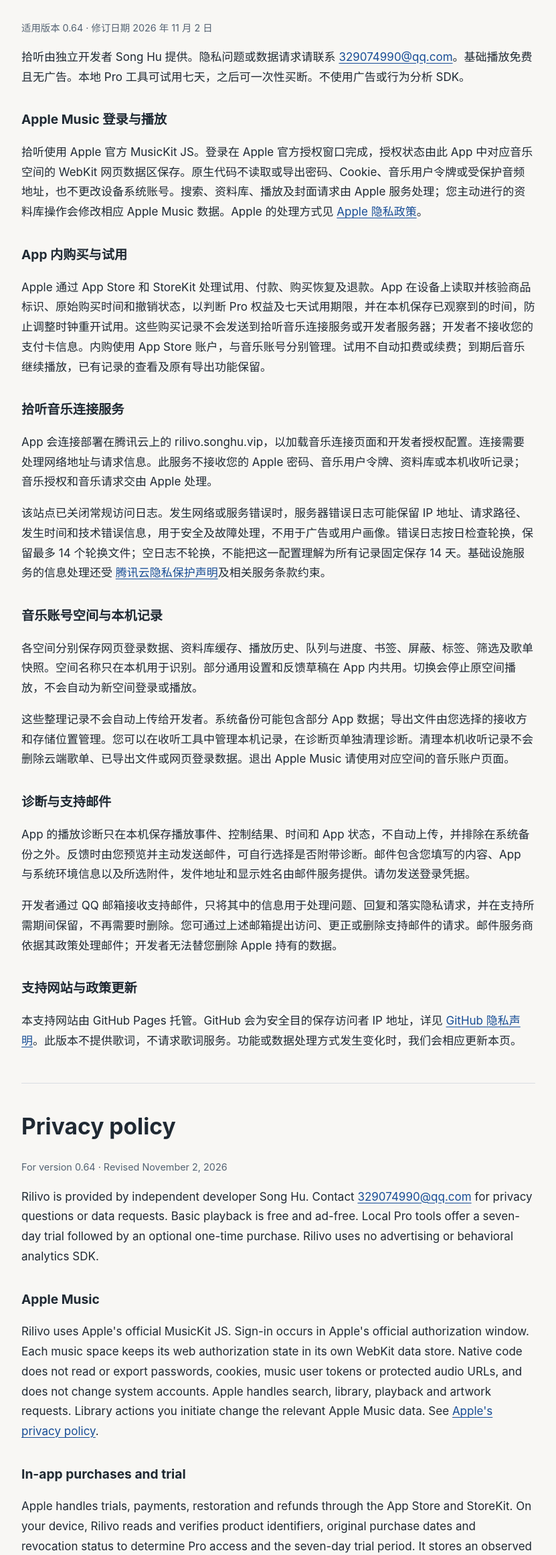
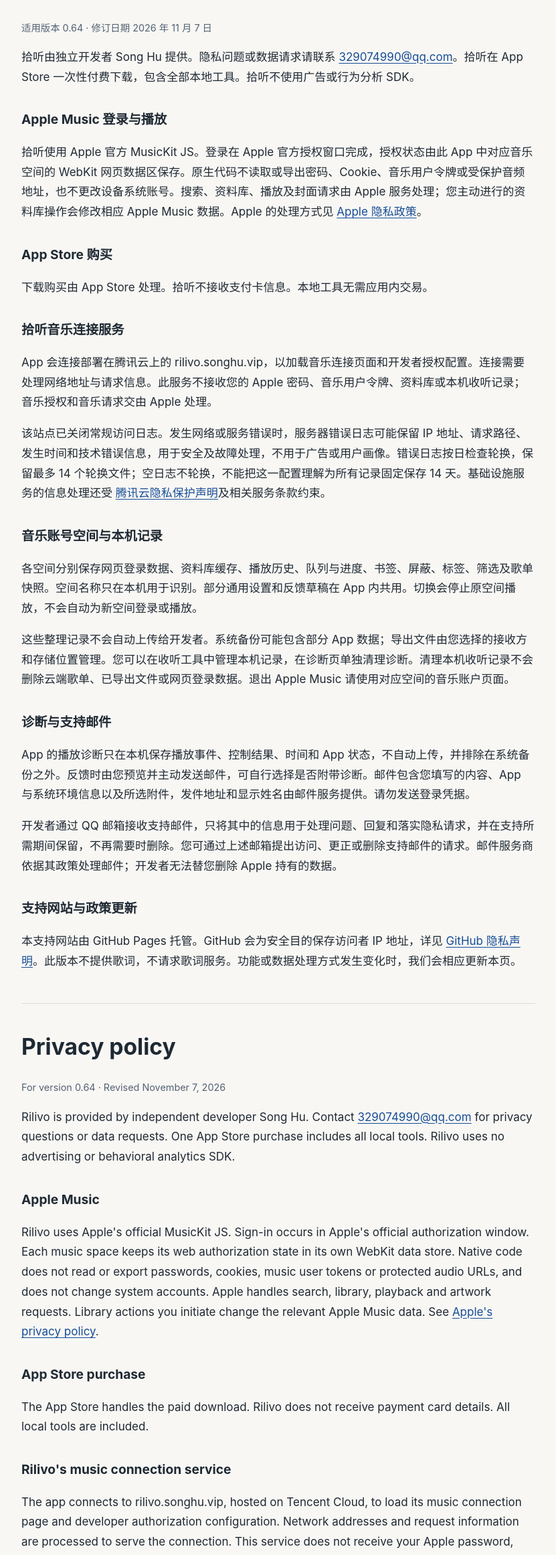
Before and after one commit to husongvip-cmd/rilivo-support, a plain HTML site: page privacy.html in a window 1280 px wide. Shown: the part 231-2553 px from the top of the page at 67% size, without its empty margins (224-1055 px from the left). Drawn offline with Linux system fonts and the light colour scheme.

Commit message:
Describe the paid download and included listening tools

```diff
--- a/privacy.html
+++ b/privacy.html
@@ -1,14 +1,14 @@
 <!doctype html>
-<html lang="zh-Hans"><head><meta charset="utf-8"><meta name="viewport" content="width=device-width,initial-scale=1"><title>隐私政策 · 拾听 Rilivo</title><style>body{margin:0;background:#f8f7f4;color:#1f2933;font:17px/1.75 -apple-system,BlinkMacSystemFont,"Segoe UI",sans-serif}main{max-width:48rem;margin:auto;padding:3rem 1.3rem 4rem}header{border-bottom:1px solid #d9dde2;padding-bottom:1.5rem;margin-bottom:2rem}h1{font-size:2.1rem;line-height:1.2}h2{font-size:1.2rem;margin-top:2rem}a{color:#174d96;text-underline-offset:.2em}nav{display:flex;gap:1.2rem;flex-wrap:wrap}.meta,footer{color:#536272;font-size:.9rem}.lead{font-size:1.15rem}section[lang=en]{margin-top:3rem;border-top:1px solid #d9dde2;padding-top:1rem}li{margin:.4rem 0}footer{margin-top:3rem}a:focus-visible{outline:3px solid #174d96;outline-offset:4px}@media(prefers-color-scheme:dark){body{background:#141a22;color:#e3e9ef}a{color:#91bfff}.meta,footer{color:#aebccd}header,section[lang=en]{border-color:#394553}}</style></head><body><main><header><p class="meta">拾听 · Rilivo · 0.64</p><h1>隐私政策</h1><nav aria-label="页面导航"><a href="index.html">支持与联系</a><a href="#english">English</a></nav></header><p class="meta">适用版本 0.64 · 修订日期 2026 年 11 月 2 日</p><p>拾听由独立开发者 Song Hu 提供。隐私问题或数据请求请联系 <a href="mailto:329074990@qq.com">329074990@qq.com</a>。基础播放免费且无广告。本地 Pro 工具可试用七天，之后可一次性买断。不使用广告或行为分析 SDK。</p>
+<html lang="zh-Hans"><head><meta charset="utf-8"><meta name="viewport" content="width=device-width,initial-scale=1"><title>隐私政策 · 拾听 Rilivo</title><style>body{margin:0;background:#f8f7f4;color:#1f2933;font:17px/1.75 -apple-system,BlinkMacSystemFont,"Segoe UI",sans-serif}main{max-width:48rem;margin:auto;padding:3rem 1.3rem 4rem}header{border-bottom:1px solid #d9dde2;padding-bottom:1.5rem;margin-bottom:2rem}h1{font-size:2.1rem;line-height:1.2}h2{font-size:1.2rem;margin-top:2rem}a{color:#174d96;text-underline-offset:.2em}nav{display:flex;gap:1.2rem;flex-wrap:wrap}.meta,footer{color:#536272;font-size:.9rem}.lead{font-size:1.15rem}section[lang=en]{margin-top:3rem;border-top:1px solid #d9dde2;padding-top:1rem}li{margin:.4rem 0}footer{margin-top:3rem}a:focus-visible{outline:3px solid #174d96;outline-offset:4px}@media(prefers-color-scheme:dark){body{background:#141a22;color:#e3e9ef}a{color:#91bfff}.meta,footer{color:#aebccd}header,section[lang=en]{border-color:#394553}}</style></head><body><main><header><p class="meta">拾听 · Rilivo · 0.64</p><h1>隐私政策</h1><nav aria-label="页面导航"><a href="index.html">支持与联系</a><a href="#english">English</a></nav></header><p class="meta">适用版本 0.64 · 修订日期 2026 年 11 月 7 日</p><p>拾听由独立开发者 Song Hu 提供。隐私问题或数据请求请联系 <a href="mailto:329074990@qq.com">329074990@qq.com</a>。拾听在 App Store 一次性付费下载，包含全部本地工具。拾听不使用广告或行为分析 SDK。</p>
 <h2>Apple Music 登录与播放</h2><p>拾听使用 Apple 官方 MusicKit JS。登录在 Apple 官方授权窗口完成，授权状态由此 App 中对应音乐空间的 WebKit 网页数据区保存。原生代码不读取或导出密码、Cookie、音乐用户令牌或受保护音频地址，也不更改设备系统账号。搜索、资料库、播放及封面请求由 Apple 服务处理；您主动进行的资料库操作会修改相应 Apple Music 数据。Apple 的处理方式见 <a href="https://www.apple.com/legal/privacy/">Apple 隐私政策</a>。</p>
-<h2>App 内购买与试用</h2><p>Apple 通过 App Store 和 StoreKit 处理试用、付款、购买恢复及退款。App 在设备上读取并核验商品标识、原始购买时间和撤销状态，以判断 Pro 权益及七天试用期限，并在本机保存已观察到的时间，防止调整时钟重开试用。这些购买记录不会发送到拾听音乐连接服务或开发者服务器；开发者不接收您的支付卡信息。内购使用 App Store 账户，与音乐账号分别管理。试用不自动扣费或续费；到期后音乐继续播放，已有记录的查看及原有导出功能保留。</p>
+<h2>App Store 购买</h2><p>下载购买由 App Store 处理。拾听不接收支付卡信息。本地工具无需应用内交易。</p>
 <h2>拾听音乐连接服务</h2><p>App 会连接部署在腾讯云上的 rilivo.songhu.vip，以加载音乐连接页面和开发者授权配置。连接需要处理网络地址与请求信息。此服务不接收您的 Apple 密码、音乐用户令牌、资料库或本机收听记录；音乐授权和音乐请求交由 Apple 处理。</p><p>该站点已关闭常规访问日志。发生网络或服务错误时，服务器错误日志可能保留 IP 地址、请求路径、发生时间和技术错误信息，用于安全及故障处理，不用于广告或用户画像。错误日志按日检查轮换，保留最多 14 个轮换文件；空日志不轮换，不能把这一配置理解为所有记录固定保存 14 天。基础设施服务的信息处理还受 <a href="https://cloud.tencent.com/document/product/301/11470">腾讯云隐私保护声明</a>及相关服务条款约束。</p>
 <h2>音乐账号空间与本机记录</h2><p>各空间分别保存网页登录数据、资料库缓存、播放历史、队列与进度、书签、屏蔽、标签、筛选及歌单快照。空间名称只在本机用于识别。部分通用设置和反馈草稿在 App 内共用。切换会停止原空间播放，不会自动为新空间登录或播放。</p><p>这些整理记录不会自动上传给开发者。系统备份可能包含部分 App 数据；导出文件由您选择的接收方和存储位置管理。您可以在收听工具中管理本机记录，在诊断页单独清理诊断。清理本机收听记录不会删除云端歌单、已导出文件或网页登录数据。退出 Apple Music 请使用对应空间的音乐账户页面。</p>
 <h2>诊断与支持邮件</h2><p>App 的播放诊断只在本机保存播放事件、控制结果、时间和 App 状态，不自动上传，并排除在系统备份之外。反馈时由您预览并主动发送邮件，可自行选择是否附带诊断。邮件包含您填写的内容、App 与系统环境信息以及所选附件，发件地址和显示姓名由邮件服务提供。请勿发送登录凭据。</p><p>开发者通过 QQ 邮箱接收支持邮件，只将其中的信息用于处理问题、回复和落实隐私请求，并在支持所需期间保留，不再需要时删除。您可通过上述邮箱提出访问、更正或删除支持邮件的请求。邮件服务商依据其政策处理邮件；开发者无法替您删除 Apple 持有的数据。</p>
 <h2>支持网站与政策更新</h2><p>本支持网站由 GitHub Pages 托管。GitHub 会为安全目的保存访问者 IP 地址，详见 <a href="https://docs.github.com/en/site-policy/privacy-policies/github-general-privacy-statement">GitHub 隐私声明</a>。此版本不提供歌词，不请求歌词服务。功能或数据处理方式发生变化时，我们会相应更新本页。</p>
-<section id="english" lang="en"><h1>Privacy policy</h1><p class="meta">For version 0.64 · Revised November 2, 2026</p><p>Rilivo is provided by independent developer Song Hu. Contact <a href="mailto:329074990@qq.com">329074990@qq.com</a> for privacy questions or data requests. Basic playback is free and ad-free. Local Pro tools offer a seven-day trial followed by an optional one-time purchase. Rilivo uses no advertising or behavioral analytics SDK.</p>
+<section id="english" lang="en"><h1>Privacy policy</h1><p class="meta">For version 0.64 · Revised November 7, 2026</p><p>Rilivo is provided by independent developer Song Hu. Contact <a href="mailto:329074990@qq.com">329074990@qq.com</a> for privacy questions or data requests. One App Store purchase includes all local tools. Rilivo uses no advertising or behavioral analytics SDK.</p>
 <h2>Apple Music</h2><p>Rilivo uses Apple's official MusicKit JS. Sign-in occurs in Apple's official authorization window. Each music space keeps its web authorization state in its own WebKit data store. Native code does not read or export passwords, cookies, music user tokens or protected audio URLs, and does not change system accounts. Apple handles search, library, playback and artwork requests. Library actions you initiate change the relevant Apple Music data. See <a href="https://www.apple.com/legal/privacy/">Apple's privacy policy</a>.</p>
-<h2>In-app purchases and trial</h2><p>Apple handles trials, payments, restoration and refunds through the App Store and StoreKit. On your device, Rilivo reads and verifies product identifiers, original purchase dates and revocation status to determine Pro access and the seven-day trial period. It stores an observed time locally to prevent clock changes from restarting a trial. These purchase records are not sent to the Rilivo connection service or a developer server. The developer does not receive payment card details. Purchases use your App Store account, separately from your music account. There is no automatic charge or renewal. Expiry leaves music playing and preserves existing records and export options.</p>
+<h2>App Store purchase</h2><p>The App Store handles the paid download. Rilivo does not receive payment card details. All local tools are included.</p>
 <h2>Rilivo's music connection service</h2><p>The app connects to rilivo.songhu.vip, hosted on Tencent Cloud, to load its music connection page and developer authorization configuration. Network addresses and request information are processed to serve the connection. This service does not receive your Apple password, music user token, library or local listening records. Apple handles music authorization and music requests.</p><p>Routine access logging is disabled for this site. Server error logs may retain IP addresses, request paths, timestamps and technical errors for security and troubleshooting, without advertising or profiling. Rotation is checked daily and keeps up to 14 rotated files. Empty logs are not rotated, so this does not imply a fixed 14-day retention period for every entry. Infrastructure processing is also subject to <a href="https://cloud.tencent.com/document/product/301/11470">Tencent Cloud's privacy statement</a> and applicable service terms.</p>
 <h2>Music spaces and local records</h2><p>Spaces keep separate web sign-in data, library caches, playback history, queue and progress, bookmarks, blocked items, tags, filters and playlist snapshots. Space names are local labels. Some general settings and feedback drafts are shared in the app. Switching stops the previous space's playback and does not sign in or start playback automatically in the new space.</p><p>Organization records are not automatically sent to the developer. System backups may include some app data. You choose where exported files go. Manage local records in Listening Tools and clear diagnostics separately. Clearing listening records does not delete cloud playlists, exports or web sign-in data. Sign out through the relevant space's Music Account page.</p>
 <h2>Diagnostics and support</h2><p>Playback diagnostics stay on-device, recording events, control results, timing and app state. They are not uploaded automatically and are excluded from system backups. You review and send support email yourself, choosing whether to attach diagnostics. It includes your text, app and system context and selected attachments; your email provider supplies your sender address and display name. Do not send sign-in credentials.</p><p>The developer receives support through QQ Mail and uses the information only to address your issue, reply and handle privacy requests, retaining it while needed for support and deleting it when no longer needed. Contact the address above to request access, correction or deletion of support correspondence. Mail providers apply their own policies. The developer cannot delete data held by Apple for you.</p>
```
Also changed, not shown: index.html (+4 -4 lines).
